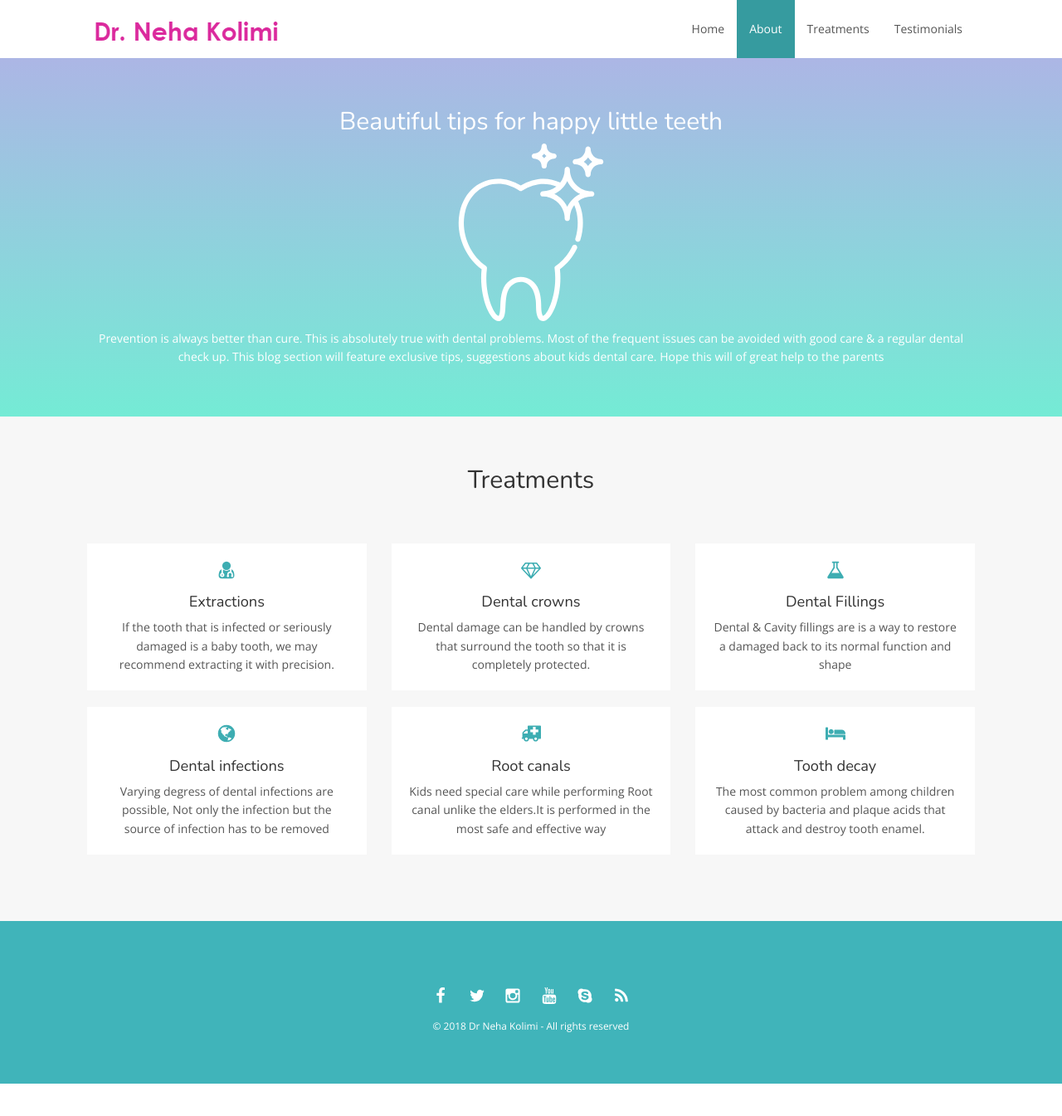
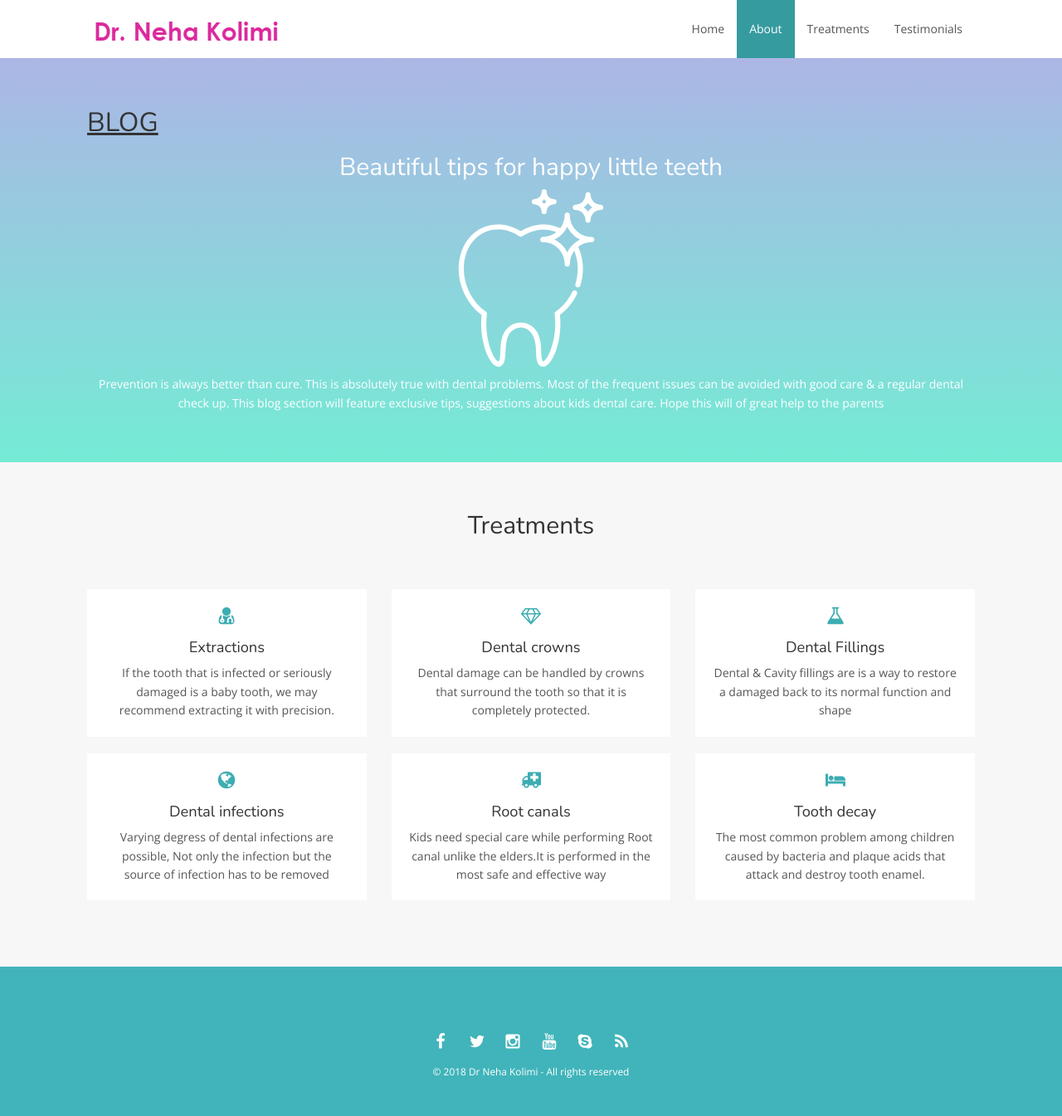
Before and after one commit to nehakolimi/nehakolimi.github.io, a Jekyll site: the page built from blog.html, in a window 1280 px wide and 1361 px high. Shown: the top 1345 px of the window at 83% size. Built offline with Jekyll 4.4.1, drawn with Linux system fonts in a browser that asks for light colours; nearby versions of some CDN libraries.

Commit message:
Added blog title

```diff
--- a/blog.html
+++ b/blog.html
@@ -5,6 +5,7 @@ layout: bloglayout
 <!-- Blog Title About -->
 <div id="about" class="about">
     <div class="container-fluid">
+        <h1><u>BLOG</u></h1>
         <h2 class="blog-title">Beautiful tips for happy little teeth</h2>
         <center><img class="banner-icon" src="svg/molar.svg" alt=""></center>
                 <p class="blog-description">Prevention is always better than cure. This is absolutely true with dental problems. Most of the frequent issues can be avoided with good care & a regular dental check up. This blog section will feature exclusive tips, suggestions about kids dental care. Hope this will of great help to the parents</p>
```
